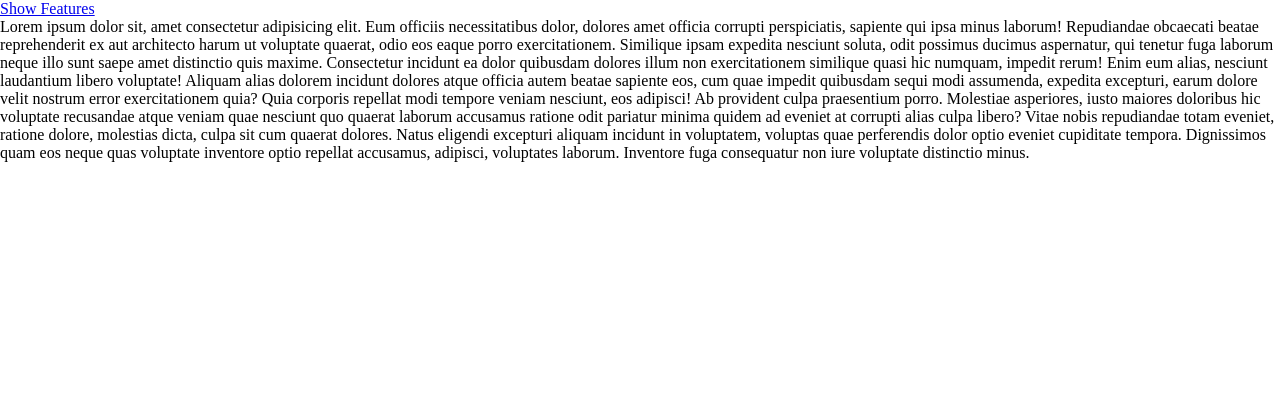
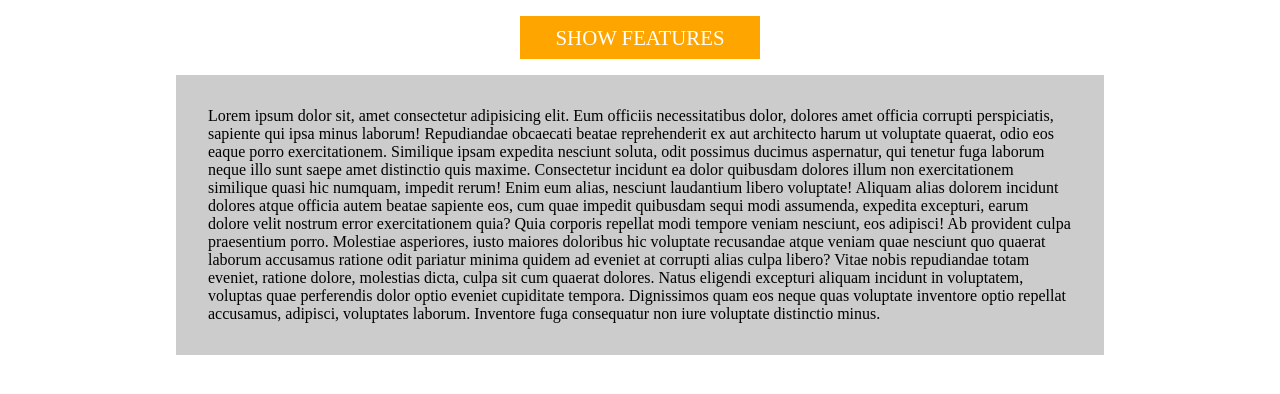
Before and after one commit to emmeiwhite/custom-overlay, a plain HTML site: page index.html in a window 1280 px wide. Drawn offline with Linux system fonts and the light colour scheme.

Commit message:
Overlay Functionality done | Now animations and all is to be covered

```diff
--- a/index.html
+++ b/index.html
@@ -25,31 +25,36 @@
       </ul>
     </div>
 
-    <a href="#" class="openBtn">Show Features</a>
+    <main class="mainContent">
+      <a href="#" class="openBtn">Show Features</a>
 
-    <div>
-      Lorem ipsum dolor sit, amet consectetur adipisicing elit. Eum officiis
-      necessitatibus dolor, dolores amet officia corrupti perspiciatis, sapiente
-      qui ipsa minus laborum! Repudiandae obcaecati beatae reprehenderit ex aut
-      architecto harum ut voluptate quaerat, odio eos eaque porro
-      exercitationem. Similique ipsam expedita nesciunt soluta, odit possimus
-      ducimus aspernatur, qui tenetur fuga laborum neque illo sunt saepe amet
-      distinctio quis maxime. Consectetur incidunt ea dolor quibusdam dolores
-      illum non exercitationem similique quasi hic numquam, impedit rerum! Enim
-      eum alias, nesciunt laudantium libero voluptate! Aliquam alias dolorem
-      incidunt dolores atque officia autem beatae sapiente eos, cum quae impedit
-      quibusdam sequi modi assumenda, expedita excepturi, earum dolore velit
-      nostrum error exercitationem quia? Quia corporis repellat modi tempore
-      veniam nesciunt, eos adipisci! Ab provident culpa praesentium porro.
-      Molestiae asperiores, iusto maiores doloribus hic voluptate recusandae
-      atque veniam quae nesciunt quo quaerat laborum accusamus ratione odit
-      pariatur minima quidem ad eveniet at corrupti alias culpa libero? Vitae
-      nobis repudiandae totam eveniet, ratione dolore, molestias dicta, culpa
-      sit cum quaerat dolores. Natus eligendi excepturi aliquam incidunt in
-      voluptatem, voluptas quae perferendis dolor optio eveniet cupiditate
-      tempora. Dignissimos quam eos neque quas voluptate inventore optio
-      repellat accusamus, adipisci, voluptates laborum. Inventore fuga
-      consequatur non iure voluptate distinctio minus.
-    </div>
+      <div class="content">
+        Lorem ipsum dolor sit, amet consectetur adipisicing elit. Eum officiis
+        necessitatibus dolor, dolores amet officia corrupti perspiciatis,
+        sapiente qui ipsa minus laborum! Repudiandae obcaecati beatae
+        reprehenderit ex aut architecto harum ut voluptate quaerat, odio eos
+        eaque porro exercitationem. Similique ipsam expedita nesciunt soluta,
+        odit possimus ducimus aspernatur, qui tenetur fuga laborum neque illo
+        sunt saepe amet distinctio quis maxime. Consectetur incidunt ea dolor
+        quibusdam dolores illum non exercitationem similique quasi hic numquam,
+        impedit rerum! Enim eum alias, nesciunt laudantium libero voluptate!
+        Aliquam alias dolorem incidunt dolores atque officia autem beatae
+        sapiente eos, cum quae impedit quibusdam sequi modi assumenda, expedita
+        excepturi, earum dolore velit nostrum error exercitationem quia? Quia
+        corporis repellat modi tempore veniam nesciunt, eos adipisci! Ab
+        provident culpa praesentium porro. Molestiae asperiores, iusto maiores
+        doloribus hic voluptate recusandae atque veniam quae nesciunt quo
+        quaerat laborum accusamus ratione odit pariatur minima quidem ad eveniet
+        at corrupti alias culpa libero? Vitae nobis repudiandae totam eveniet,
+        ratione dolore, molestias dicta, culpa sit cum quaerat dolores. Natus
+        eligendi excepturi aliquam incidunt in voluptatem, voluptas quae
+        perferendis dolor optio eveniet cupiditate tempora. Dignissimos quam eos
+        neque quas voluptate inventore optio repellat accusamus, adipisci,
+        voluptates laborum. Inventore fuga consequatur non iure voluptate
+        distinctio minus.
+      </div>
+    </main>
+
+    <script src="./script.js"></script>
   </body>
 </html>
--- a/script.js
+++ b/script.js
@@ -0,0 +1,13 @@
+(function() {
+  var openBtn = document.querySelector(".openBtn");
+  var overlay = document.querySelector(".overlay");
+
+  openBtn.addEventListener("click", function(e) {
+    overlay.style.cssText = "opacity:1;z-index:999";
+  });
+
+  var closeBtn = document.querySelector(".closeBtn");
+  closeBtn.addEventListener("click", function(e) {
+    overlay.style.cssText = "opacity:0;z-index:-999";
+  });
+})();
--- a/style.css
+++ b/style.css
@@ -12,10 +12,10 @@
   height: 100%;
   width: 100%;
   background: #000;
-  z-index: 999;
+  z-index: -999;
   justify-content: center;
   align-items: center;
-  opacity: 0; /*opacity and transform are the 2 properties mostly used for animation*/
+  opacity: 0;
 }
 
 .overlay li {
@@ -38,3 +38,29 @@
 }
 
 /* We have set opacity of the  */
+
+.mainContent {
+  max-width: 960px;
+  margin: 0 auto;
+  padding: 1rem;
+}
+
+.mainContent .openBtn {
+  text-decoration: none;
+  padding: 0.6rem 1rem;
+  background: orange;
+  color: #fff;
+  font-size: 1.3rem;
+  text-transform: uppercase;
+  cursor: pointer;
+  display: block;
+  width: 15rem;
+  margin: 0 auto;
+  text-align: center;
+  margin-bottom: 1rem;
+}
+
+.mainContent .content {
+  background: #ccc;
+  padding: 2rem;
+}
```
